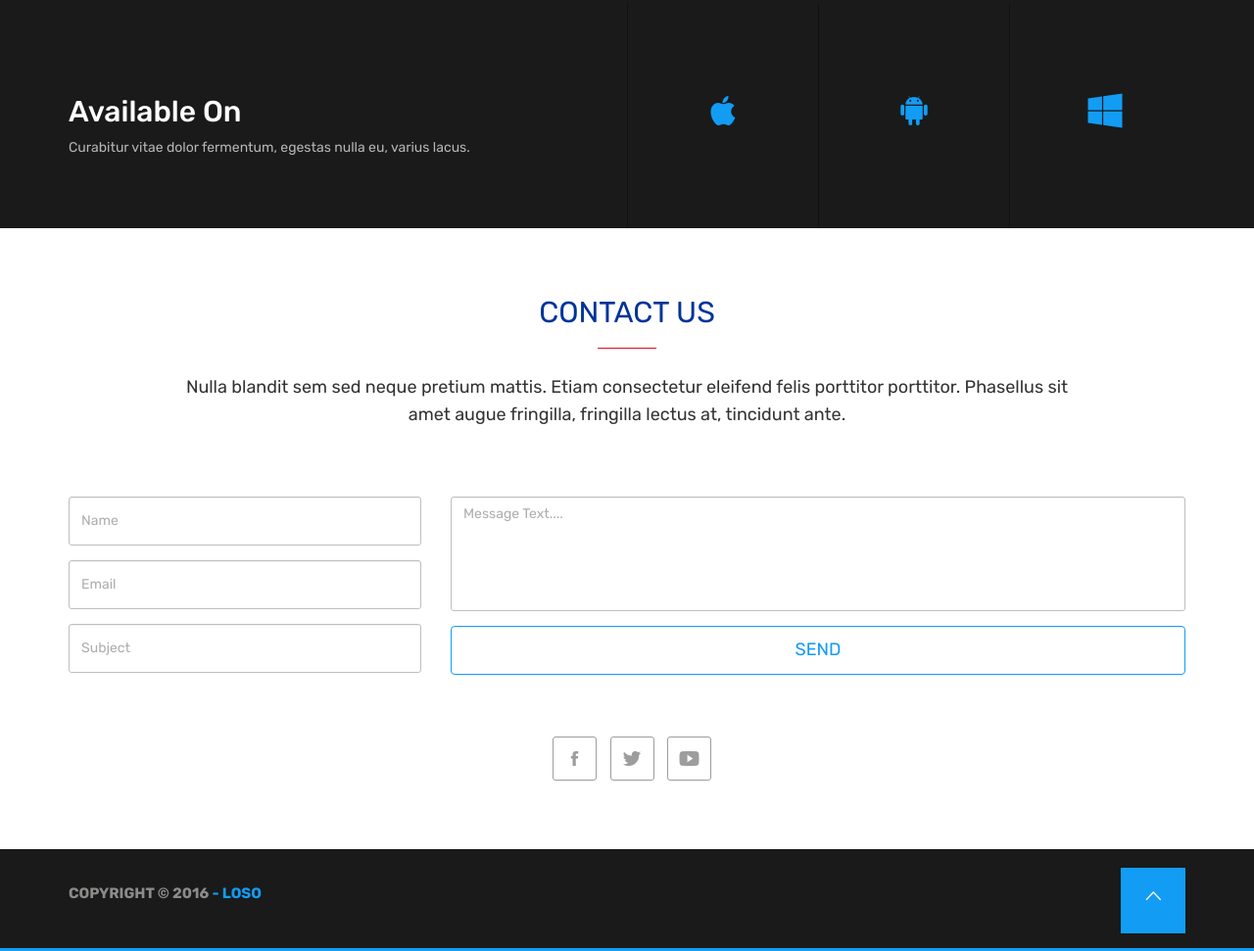
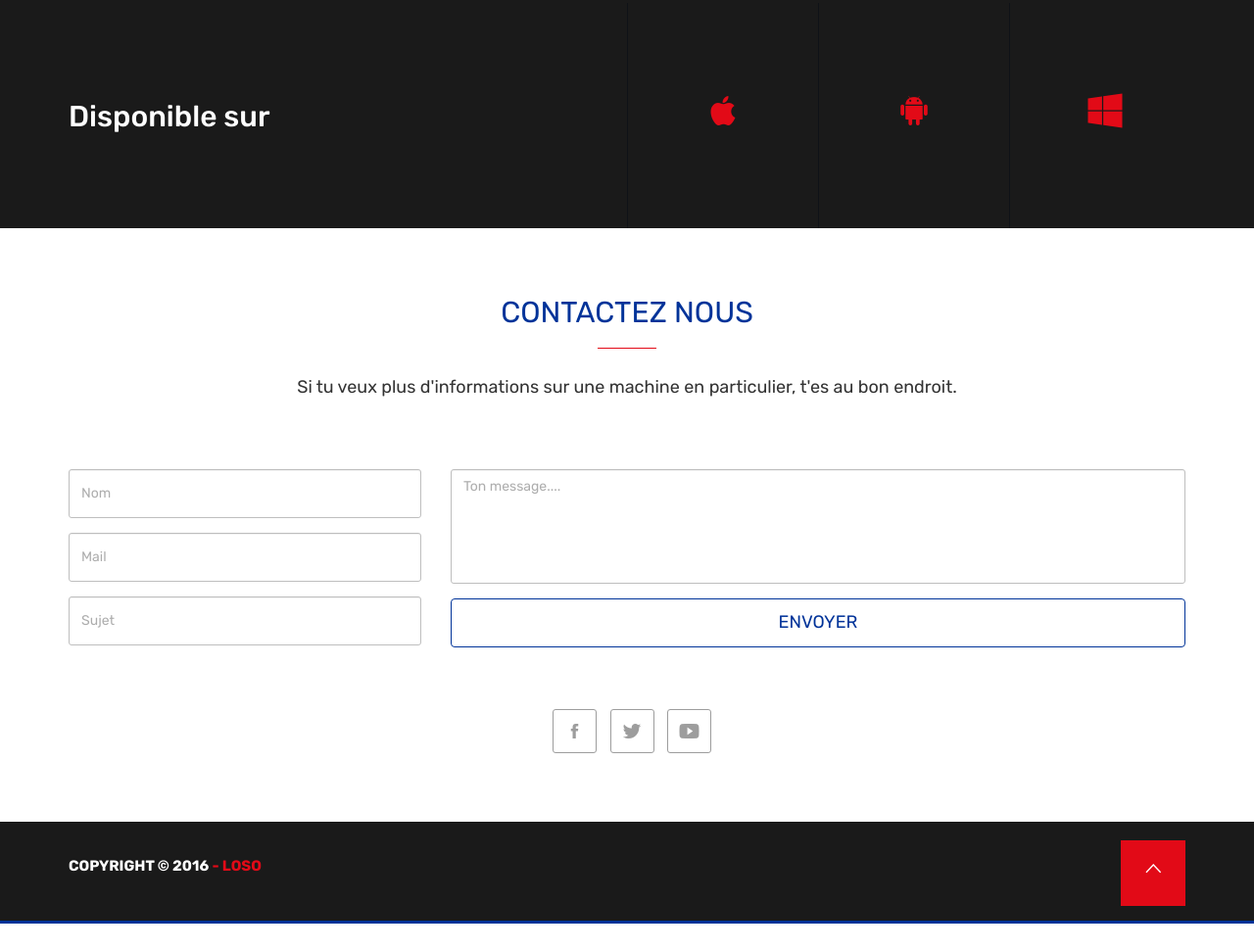
Before and after one commit to GGaelle/Loso-Version-perso, a plain HTML site: page index.html in a window 1280 px wide. Shown: the part 4552-5523 px from the top of the page at 98% size. After the commit the page ends 5495 px from the top, so only its background shows below. Drawn offline with Linux system fonts and the light colour scheme; files whose address does not match are found by name.

Commit message:
Modif counter, disponible sur, contact et footer

```diff
--- a/css/style.css
+++ b/css/style.css
@@ -424,8 +424,9 @@ p {
 
 /*====== Counter =======*/
 .counter {
-    background-image: url("../Images/counter-bg.jpg");
+    background-image: url("../Images/movistar.jpg");
     background-repeat: no-repeat;
+    background-color: rgba(31, 31, 31,0.75)
     background-attachment: fixed;
     background-size: cover;
     -moz-background-size: cover;
@@ -439,11 +440,11 @@ p {
     background: rgba(0, 0, 0, 0.4);
 }
 .counter-item i {
-    color: #129CF3;
+    color: #e20a17;
     font-size: 60px;
 }
 .counter-item h2 {
-    font-family: "Source Sans Pro", sans-serif;
+    font-family: "Quicksand", sans-serif;
     color: #D7DADB;
     font-weight: 700;
     text-transform: uppercase;
@@ -474,15 +475,13 @@ p {
     position: relative;
 }
 .available-title {
-    padding-top: 75px;
+    padding-top: 80px;
 }
 .available-title h2 {
     font-size: 30px;
     color: #fff;
 }
-.available-title p {
-    color: #B5B5B5;
-}
+
 .no-padding {
     padding-left: 0;
     padding-right: 0;
@@ -502,7 +501,7 @@ p {
     background-color: #121212;
 }
 .available-on-item i {
-    color: #129CF3;
+    color: #e20a17;
     text-align: center;
     opacity: 1;
     font-size: 40px;
@@ -566,22 +565,22 @@ p {
 .submit-btn:focus,
 .submit-btn:visited {
     background-color: transparent;
-    border: 1px solid #129CF3;
+    border: 1px solid #003399;
     border-radius: 4px;
     width: 100%;
     height: 50px;
     text-transform: uppercase;
     font-size: 18px;
-    color: #129CF3;
+    color: #003399;
     transition: all 1s;
     -moz-transition: all 1s;
     -o-transition: all 1s;
     -webkit-transition: all 1s;
 }
 .submit-btn:hover {
-    background: #129CF3;
+    background: #003399;
     color: #fff;
-    border-color: #129CF3;
+    border-color: #003399;
 }
 
 .social-icons {
@@ -615,8 +614,8 @@ p {
     -webkit-transition: all 1s;
 }
 .social-icons ul li a:hover {
-    background-color: #129CF3;
-    border: 1px solid #129CF3;
+    background-color: #003399;
+    border: 1px solid #003399;
     color: #fff;
 }
 
@@ -629,26 +628,26 @@ p {
     background-color: #1a1a1a;
     padding-bottom: 35px;
     padding-top: 35px;
-    border-bottom: 3px solid #129CF3;
+    border-bottom: 3px solid #003399;
 }
 #copyright {
     width: 50%;
 }
 #copyright p {
-    color: #8C8B8A;
+    color: #fff;
     font-weight: 600;
     font-size: 15px;
     text-transform: uppercase;
 }
 #copyright p a {
     text-decoration: none;
-    color: #129CF3;
+    color: #e20a17;
 }
 .scroll-top {
     text-align: right;
 }
 .scroll-top a {
-    background-color: #129CF3;
+    background-color: #e20a17;
     padding: 25px;
 }
 .scroll-top a i {
--- a/index.html
+++ b/index.html
@@ -619,8 +619,8 @@
                 <div class="row">
                     <div class="col-md-6">
                         <div class="available-title">
-                            <h2>Available On</h2>
-                            <p>Curabitur vitae dolor fermentum, egestas nulla eu, varius lacus.</p>
+                            <h2>Disponible sur</h2>
+
 
                         </div>
 
@@ -694,8 +694,8 @@
                 <div class="row">
                     <div class="col-md-10 col-md-offset-1">
                         <div class="section-title">
-                            <h2>Contact US</h2>
-                            <p>Nulla blandit sem sed neque pretium mattis. Etiam consectetur eleifend felis porttitor porttitor. Phasellus sit amet augue fringilla, fringilla lectus at, tincidunt ante.</p>
+                            <h2>Contactez nous</h2>
+                            <p>Si tu veux plus d'informations sur une machine en particulier, t'es au bon endroit.</p>
 
                         </div>
 
@@ -712,15 +712,15 @@
                         <div class="row">
                             <div class="col-md-4">
 
-                                <input type="text" class="form-control" id="name" placeholder="Name">
-                                <input type="email" class="form-control" id="email" placeholder="Email">
-                                <input type="text" class="form-control" id="subject" placeholder="Subject">
+                                <input type="text" class="form-control" id="name" placeholder="Nom">
+                                <input type="email" class="form-control" id="email" placeholder="Mail">
+                                <input type="text" class="form-control" id="subject" placeholder="Sujet">
 
                             </div>
                             <div class="col-md-8">
-                                <textarea class="form-control" id="message" rows="15" cols="10" placeholder="Message Text...."></textarea>
+                                <textarea class="form-control" id="message" rows="15" cols="10" placeholder="Ton message...."></textarea>
 
-                                <button type="button" class="btn btn-default submit-btn form_submit">SEND</button>
+                                <button type="button" class="btn btn-default submit-btn form_submit">Envoyer</button>
 
                             </div>
                         </div>
```
Also changed, not shown: images/movistar.jpg (added).
